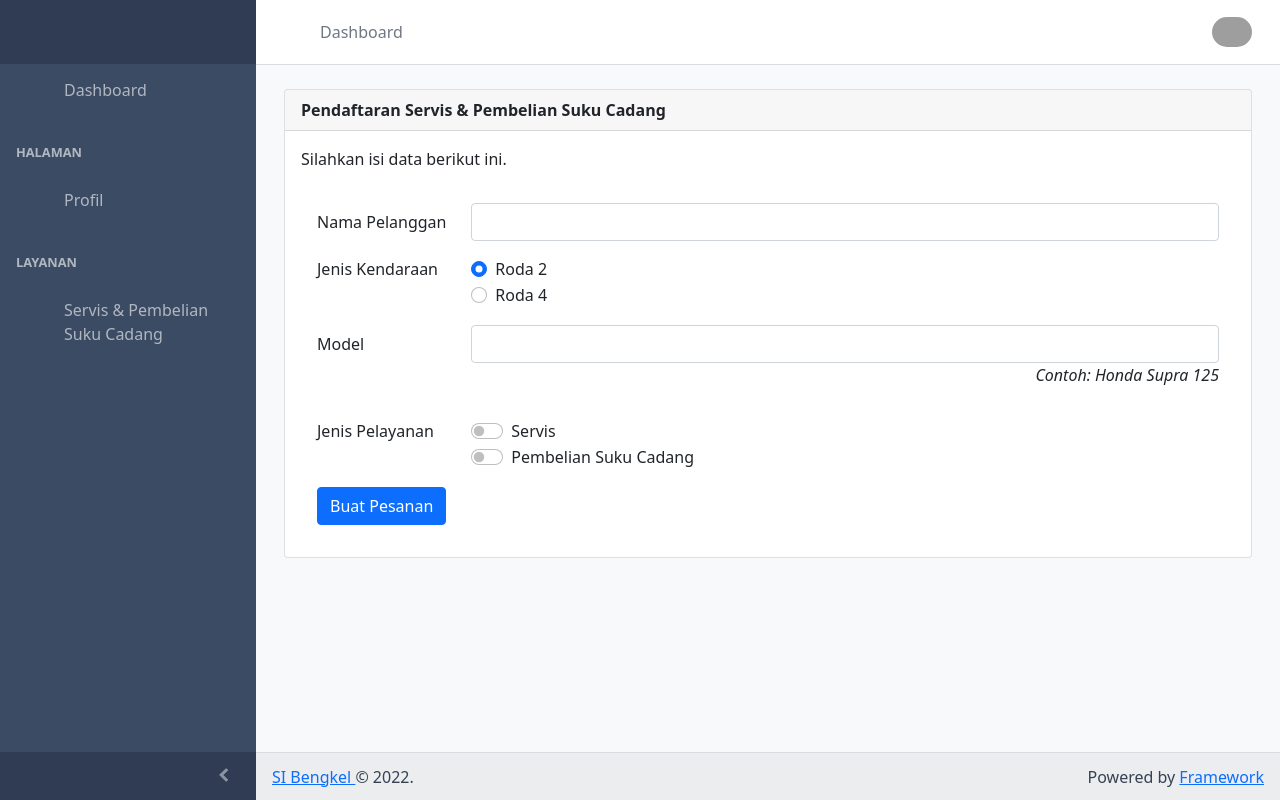
After one commit to mamamoy/uas-framework, a CodeIgniter 4 app: template app/Views/servis.php in a window 1280 px wide. The commit adds this page. Run offline with PHP 8.4 and a stand-in for CodeIgniter, Linux system fonts and the light colour scheme; the template is opened without the code that fills it, so the values that code supplies are empty; some libraries are stand-ins or nearby versions; grey boxes are pictures that could not be loaded.

Commit message:
penambahan

```diff
--- a/app/Config/Routes.php
+++ b/app/Config/Routes.php
@@ -38,6 +38,7 @@ $routes->set404Override();
 $routes->get('/', 'Home::index');
 $routes->get('/register', 'Home::register');
 $routes->get('/login', 'Home::login');
+$routes->get('/servis', 'Home::servis');
 /*
  * --------------------------------------------------------------------
  * Additional Routing
--- a/app/Controllers/Home.php
+++ b/app/Controllers/Home.php
@@ -16,4 +16,8 @@ class Home extends BaseController
     {
         return view('login');
     }
+    public function servis()
+    {
+        return view('servis');
+    }
 }
--- a/app/Views/dashboard.php
+++ b/app/Views/dashboard.php
@@ -7,11 +7,11 @@
         <div class="row">
             <div class="col-md-12">
                 <div class="card mb-4">
-                    <div class="card-header">Riwayat Transaksi Pelanggan</div>
+                    <div class="card-header fw-bold">Riwayat Transaksi Pelanggan</div>
                     <div class="card-body">
                         <p>Data dibawah menunjukkan riwayat transaksi yang telah dilakukan oleh pelanggan.</p>
                         <div class="table-responsive">
-                            <table class="table border mb-0">
+                            <table class="table table-hover" id="daftar">
                                 <thead class="table-light fw-semibold">
                                     <tr class="align-middle">
                                         <th class="text-center">No</th>
--- /dev/null
+++ b/app/Views/servis.php
@@ -0,0 +1,79 @@
+<?= $this->extend('templates/index.php'); ?>
+
+<?= $this->section('content'); ?>
+
+<div class="body flex-grow-1 px-3">
+    <div class="container-lg">
+        <div class="row">
+            <div class="col-md-12">
+                <div class="card mb-4">
+                    <div class="card-header fw-bold">Pendaftaran Servis &amp; Pembelian Suku Cadang</div>
+                    <div class="card-body">
+                        <p>Silahkan isi data berikut ini.</p>
+                        <div class="tab-content rounded-bottom">
+                            <div class="tab-pane p-3 active preview" role="tabpanel" id="preview-668">
+                                <form>
+                                    <div class="row mb-3">
+                                        <label class="col-sm-2 col-form-label" for="inputEmail3">Nama Pelanggan</label>
+                                        <div class="col-sm-10">
+                                            <input class="form-control" id="inputEmail3" type="text">
+                                        </div>
+                                    </div>
+                                    <div class="row mb-3" hidden>
+                                        <label class="col-sm-2 col-form-label" for="inputEmail3">Jam</label>
+                                        <div class="col-sm-10">
+                                            <input class="form-control" id="inputEmail3" type="time">
+                                        </div>
+                                    </div>
+                                    <div class="row mb-3" hidden>
+                                        <label class="col-sm-2 col-form-label" for="inputEmail3">Tanggal</label>
+                                        <div class="col-sm-10">
+                                            <input class="form-control" id="inputEmail3" type="date">
+                                        </div>
+                                    </div>
+                                    <fieldset class="row mb-3">
+                                        <legend class="col-form-label col-sm-2 pt-0">Jenis Kendaraan</legend>
+                                        <div class="col-sm-10">
+                                            <div class="form-check">
+                                                <input class="form-check-input" id="gridRadios1" type="radio" name="gridRadios" value="option1" checked="">
+                                                <label class="form-check-label" for="gridRadios1">Roda 2</label>
+                                            </div>
+                                            <div class="form-check">
+                                                <input class="form-check-input" id="gridRadios2" type="radio" name="gridRadios" value="option2">
+                                                <label class="form-check-label" for="gridRadios2">Roda 4</label>
+                                            </div>
+                                        </div>
+                                    </fieldset>
+                                    <div class="row mb-3">
+                                        <label class="col-sm-2 col-form-label" for="inputPassword3">Model</label>
+                                        <div class="col-sm-10">
+                                            <input class="form-control" id="inputPassword3" type="text">
+                                            <p class="fw-lighter text-end"><i>Contoh: Honda Supra 125</i></p>
+                                        </div>
+                                    </div>
+                                    <fieldset class="row mb-3">
+                                        <legend class="col-form-label col-sm-2 pt-0">Jenis Pelayanan</legend>
+                                        <div class="col-sm-10">
+                                            <div class="form-check form-switch">
+                                                <input class="form-check-input" id="flexSwitchCheckDefault" type="checkbox">
+                                                <label class="form-check-label" for="flexSwitchCheckDefault">Servis</label>
+                                            </div>
+                                            <div class="form-check form-switch">
+                                                <input class="form-check-input" id="flexSwitchCheckDefault" type="checkbox">
+                                                <label class="form-check-label" for="flexSwitchCheckDefault">Pembelian Suku Cadang</label>
+                                            </div>
+                                        </div>
+                                    </fieldset>
+                                    <button class="btn btn-primary" type="submit">Buat Pesanan</button>
+                                </form>
+                            </div>
+                        </div>
+                    </div>
+                </div>
+            </div>
+            <!-- /.col-->
+        </div>
+    </div>
+</div>
+
+<?= $this->endSection(); ?>
--- a/app/Views/templates/index.php
+++ b/app/Views/templates/index.php
@@ -66,7 +66,15 @@
     <!-- CoreUI and necessary plugins-->
     <script src="<?= base_url(); ?>/assets/vendors/@coreui/coreui/js/coreui.bundle.min.js"></script>
     <script src="<?= base_url(); ?>/assets/vendors/simplebar/js/simplebar.min.js"></script>
+    <script src="https://code.jquery.com/jquery-3.5.1.js"></script>
+    <link rel="stylesheet" type="text/css" href="https://cdn.datatables.net/1.12.1/css/dataTables.bootstrap5.min.css">
+    <link rel="stylesheet" type="text/css" href="https://cdnjs.cloudflare.com/ajax/libs/twitter-bootstrap/5.1.3/css/bootstrap.min.css">
+    <script type="text/javascript" src="https://cdn.datatables.net/1.12.1/js/jquery.dataTables.min.js"></script>
+    <script type="text/javascript" src="https://cdn.datatables.net/1.12.1/js/dataTables.bootstrap5.min.js"></script>
     <script>
+        $(document).ready(function() {
+            $('#daftar').DataTable();
+        });
     </script>
 
 </body>
--- a/app/Views/templates/sidebar.php
+++ b/app/Views/templates/sidebar.php
@@ -12,7 +12,8 @@
             <a class="nav-link" href="index.html">
                 <svg class="nav-icon">
                     <use xlink:href="<?= base_url(); ?>/assets/vendors/@coreui/icons/svg/free.svg#cil-home"></use>
-                </svg> Dashboard<span class="badge badge-sm bg-info ms-auto">NEW</span>
+                </svg> Dashboard
+                <!-- <span class="badge badge-sm bg-info ms-auto">NEW</span> -->
             </a>
         </li>
         <li class="nav-title">Halaman</li>
@@ -24,14 +25,11 @@
             </a>
         </li>
         <li class="nav-title">Layanan</li>
-        <li class="nav-item"><a class="nav-link" href="colors.html">
-                <svg class="nav-icon">
-                    <use xlink:href="<?= base_url(); ?>/assets/vendors/@coreui/icons/svg/free.svg#cil-healing"></use>
-                </svg> Servis</a></li>
-        <li class="nav-item"><a class="nav-link" href="typography.html">
+        <li class="nav-item"><a class="nav-link text-wrap" href="colors.html">
                 <svg class="nav-icon">
                     <use xlink:href="<?= base_url(); ?>/assets/vendors/@coreui/icons/svg/free.svg#cil-cart"></use>
-                </svg> Suku Cadang</a></li>
+                </svg> Servis &amp; Pembelian Suku Cadang</a>
+        </li>
     </ul>
     <button class="sidebar-toggler" type="button" data-coreui-toggle="unfoldable"></button>
 </div>
```
